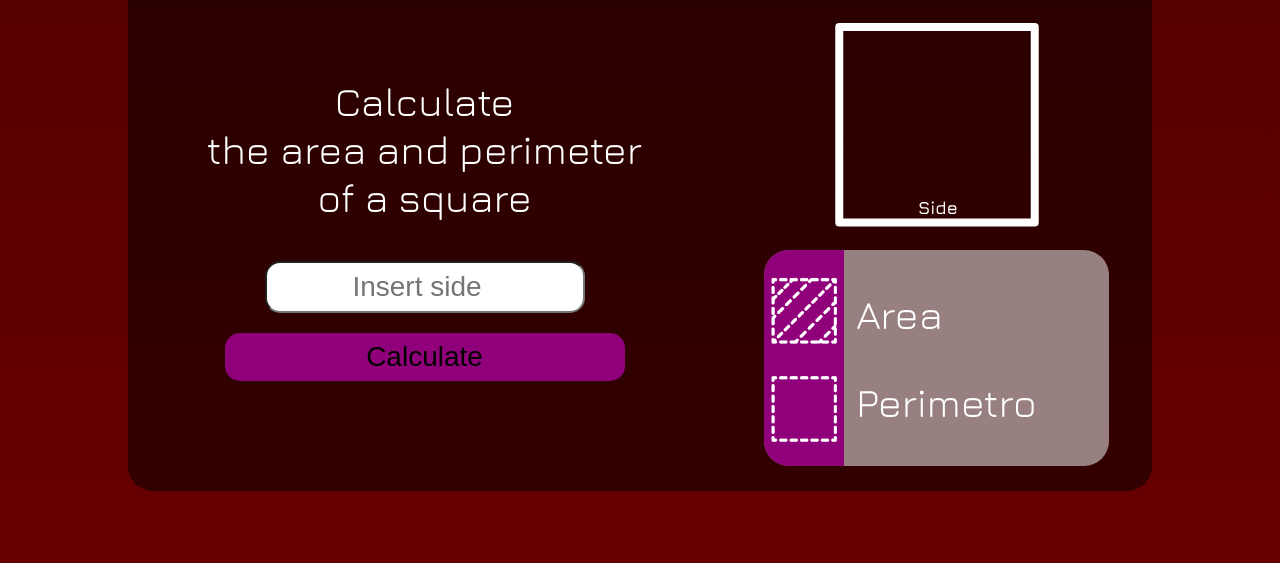
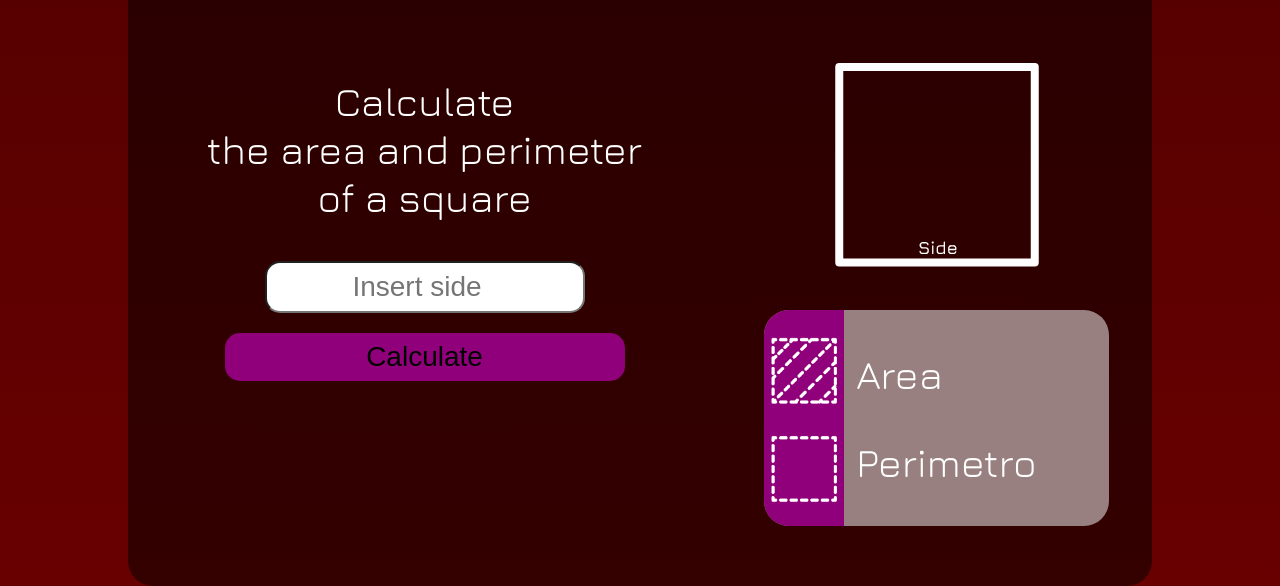
Before and after one commit to Elchicogamer117/FrontendPractices, a plain HTML site: page figures.html in a window 1280 px wide. Shown: the part 237-823 px from the top of the page. Before the commit the page ends 800 px from the top, so only its background shows below. Drawn offline with nearby package versions, Linux system fonts and the light colour scheme; a web font is replaced by a local one.

Commit message:
Correcting details

```diff
--- a/figures.css
+++ b/figures.css
@@ -9,6 +9,14 @@ body {
     background-color: #023e4d;
     background: linear-gradient(#500000,#680000);
     font-family: 'Jura', sans-serif;
+}
+body::-webkit-scrollbar {
+    width: 12px;
+    background:#800000;
+}
+body::-webkit-scrollbar-thumb{
+    background: #FFFFFF;
+    border-radius: 5px;
 }
 .banner {
     width: 400px;
@@ -65,7 +73,7 @@ body {
     background-color: #AC0092;
 }
 .dataShow {
-    margin: 0 auto 0 auto;
+    margin: 40px auto 20px auto;
     width: 250px;
     filter: var(--formsDetail);
 }
@@ -76,7 +84,7 @@ body {
     width: 80%;
     margin: 0 auto 0 auto;
     border-radius: 25px;
-    margin-bottom: 25px;
+    margin-bottom: 60px;
 }
 .iconImg {
     background-color: var(--detailColor);
--- a/figures.html
+++ b/figures.html
@@ -8,8 +8,8 @@
     <link rel="preconnect" href="https://fonts.gstatic.com" crossorigin>
     <link href="https://fonts.googleapis.com/css2?family=Chelsea+Market&family=Jura:wght@300;400;500;600;700&family=Varela+Round&display=swap" rel="stylesheet">
     <link rel="stylesheet" href="figures.css">
-    <link rel="shorcut icon" href="assets/logo.png">
-    <title>Geometric forms</title>
+    <link rel="shorcut icon" href="assets/icons/logo.svg">
+    <title>GForms</title>
 </head>
 <body>
     <section class="banner">
@@ -55,7 +55,6 @@
                         <p id="aResult"> Area </p>
                         <p id="pResult"> Perimetro </p>
                 </div>
-
             </section>
 
         </div>
```
Also changed, not shown: assets/icons/logo.png (added), assets/icons/logo.svg (added).
